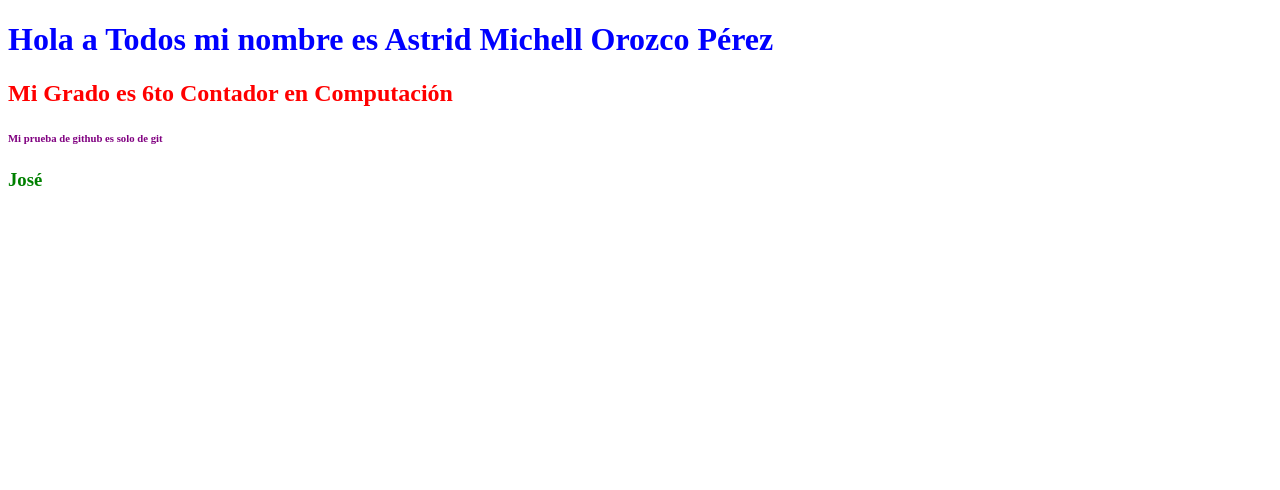
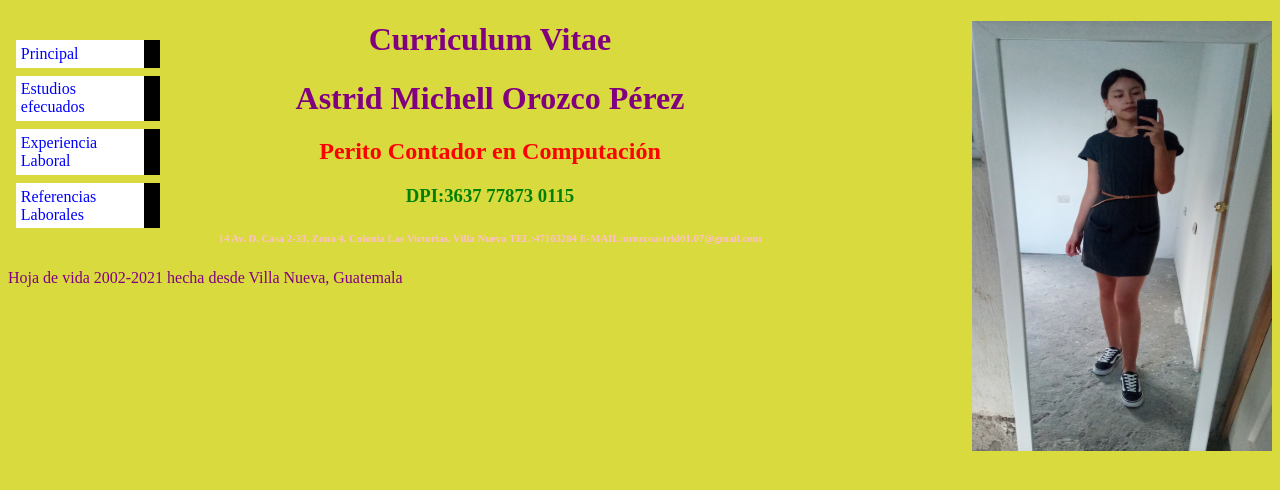
Before and after one commit to AstridMichell-OrozcoPerez/examen, a plain HTML site: page index.html in a window 1280 px wide. Drawn offline with Linux system fonts and the light colour scheme.

Commit message:
modelo de hoja de vida o cv

```diff
--- a/index.html
+++ b/index.html
@@ -1,13 +1,26 @@
 <!DOCTYPE html>
 <html>
 <head>
-	<title> Prueba de Proyecto Examen </title>
-  <LINK REL="StyleSheet" HREF="proyecto/css/style.css" TYPE="text/css" MEDIA=screen>
+	<title>Mi primera pagina en repositorio</title>
+	<LINK REL=StyleSheet HREF="proyecto/css/style.css" TYPE="text/css" MEDIA=screen>
 </head>
-<body>
-<h1>Hola a Todos mi nombre es Astrid Michell Orozco Pérez</h1>
-<h2>Mi Grado es 6to Contador en Computación</h2>
-<h6>Mi prueba de github es solo de git</h6>
-<h3>José</h3>
+<body bgcolor="purple" text="yellow">
+	<center><img src="proyecto/tools/foto.jpg" width="300"
+		height="430" align="right"></center>
+
+<h1 align="center"> Curriculum Vitae</h1>
+<h1 align="center"> Astrid Michell Orozco Pérez</h1>
+<h2 align="center"> Perito Contador en Computación</h2>
+<h3 align="center"> DPI:3637 77873 0115</h3>
+<h6 align="center"> 14 Av. D, Casa 2-33, Zona 4, Colonia Las Victorias, Villa Nueva TEL:47163284 E-MAIL:orozcoastrid01.07@gmail.com</h6>
+
+
+<ul class="navbar">
+	<li><a href="indice.html">Principal</a></li>
+	<li><a href="Estudios.html">Estudios efecuados</a></li>
+	<li><a href="Explab.html">Experiencia Laboral</a></li>
+	<li><a href="referencias.html">Referencias Laborales</a></li>
+</ul>
+<p> Hoja de vida 2002-2021 hecha desde Villa Nueva, Guatemala</p>
 </body>
 </html>
--- a/proyecto/css/style.css
+++ b/proyecto/css/style.css
@@ -1,15 +1,47 @@
+
+body{
+	color:purple;
+	background-color: #d8da3d;
+}
 
 
+ul.navbar{
+	list-style-type: none;
+	padding: 0;
+	margin: 0;
+	position: absolute;
+	top: 2em;
+	left: 1em;
+	width: 9em;
+}
 
+ul.navbar li{
+	background: white;
+	margin: 0.5em 0;
+	padding: 0.3em;
+	border-right: 1em solid black }
+ul.navbar a{
+	text-decoration: none; }
+a:link{
+	color: blue }
+a:visited {
+	color: purple }
+
+address {
+	margin-top: 1em;
+	padding-top: 1em;
+	border-top: thin dotted }
 h1{
+
+	font-family: Helvetica,
 	color: blue;
 }
 h2{
-	color: red;
+	color:red;
 }
 h3{
-	color: green;
+	color:green;
 }
 h6{
-	color: purple;
+	color:pink;
 }
```
Also changed, not shown: proyecto/tools/foto.jpg (added).
